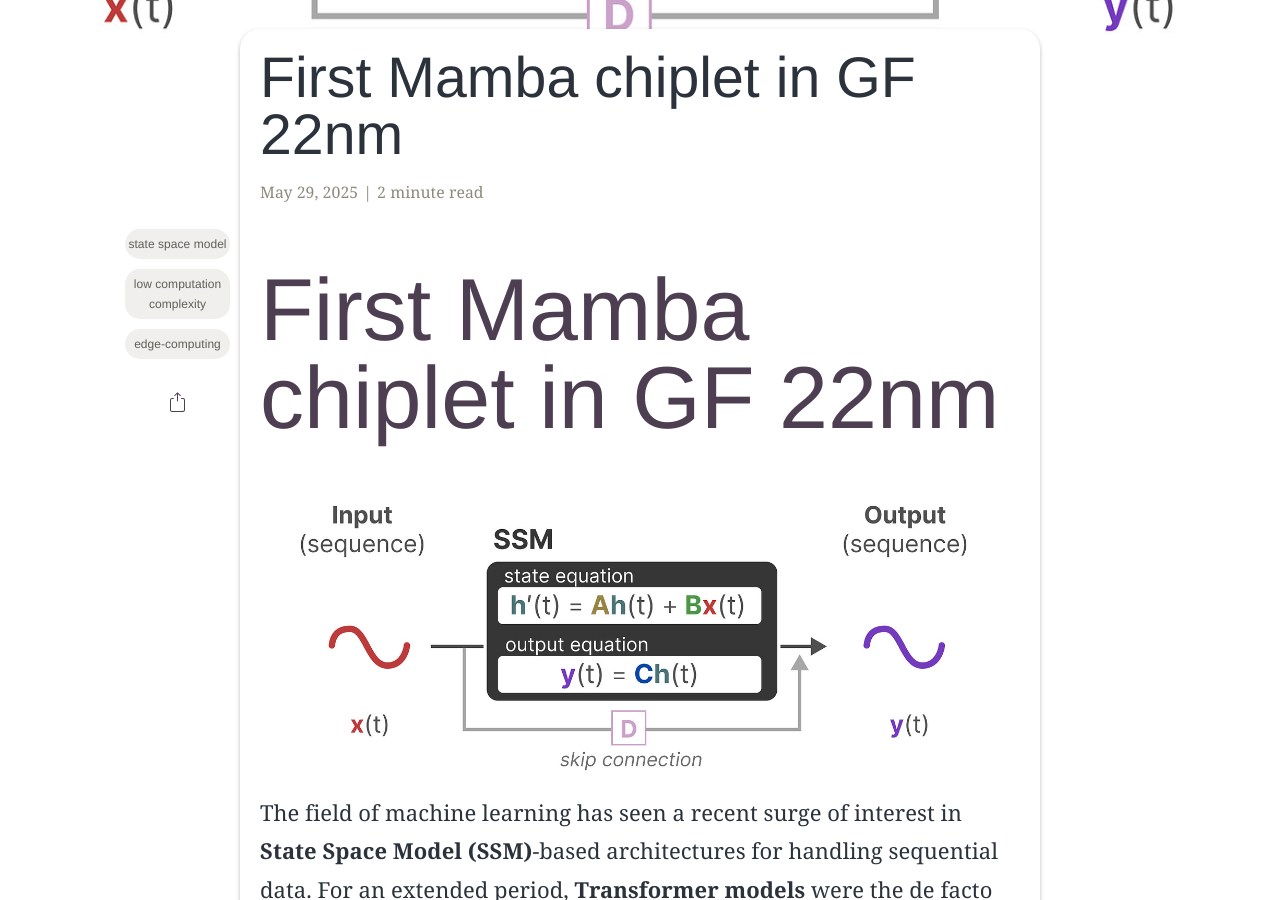
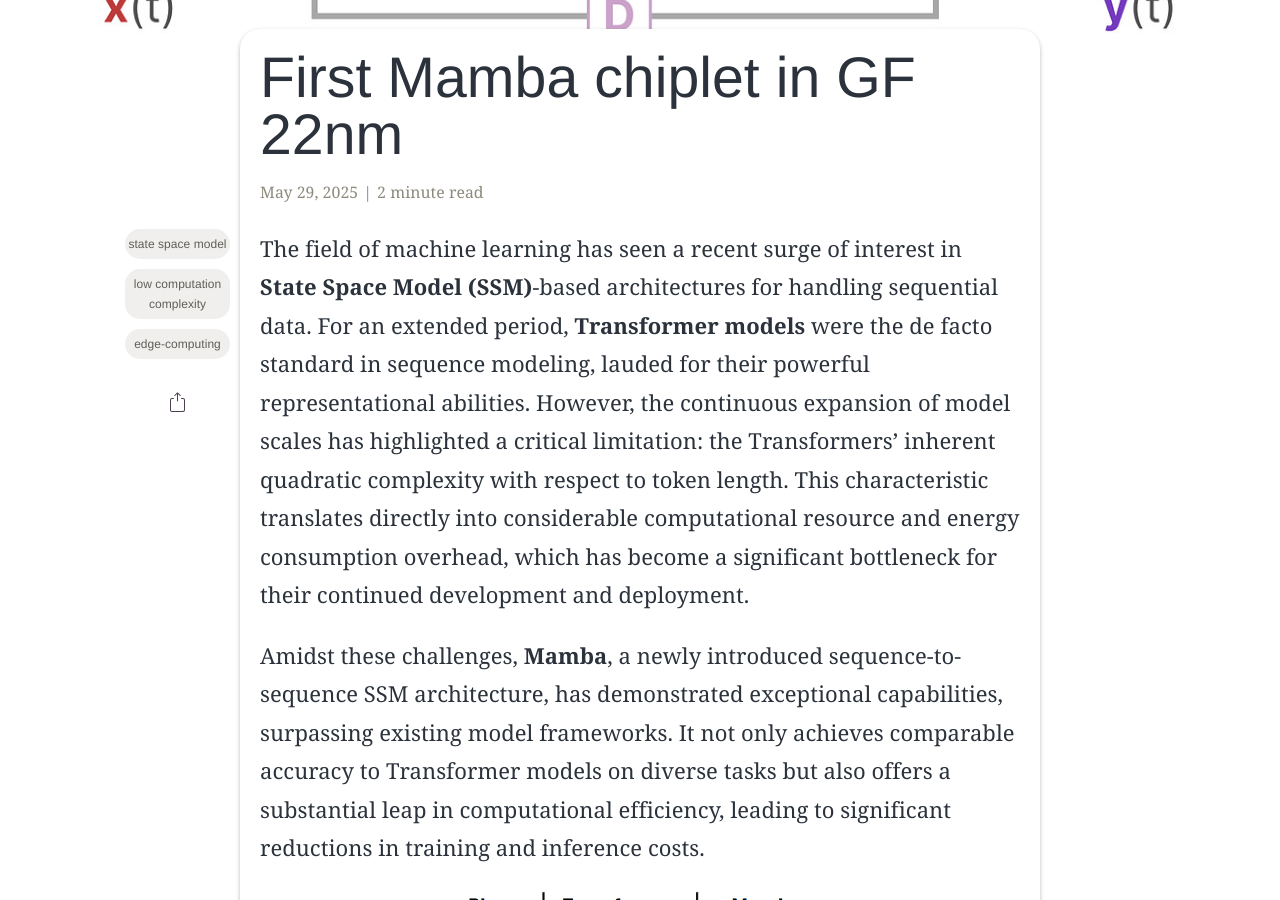
Before and after one commit to echip-from-elab/echip-from-elab.github.io, a Jekyll site: the page built from _posts/2021-03-24-starting-the-adventure.md, in a window 1280 px wide and 900 px high, scrolled down 558 px. Built offline with Jekyll 4.4.1, drawn with Linux system fonts in a browser that asks for light colours; some web fonts are replaced.

Commit message:
adjustment

```diff
--- a/_posts/2021-03-24-starting-the-adventure.md
+++ b/_posts/2021-03-24-starting-the-adventure.md
@@ -13,8 +13,8 @@ description: "Midlife career change: a disaster or an opportunity?"
 
 
 <!-- PDF generation  -->
-# First Mamba chiplet in GF 22nm
-![frontpage](https://github.com/echip-from-elab/echip-from-elab.github.io/blob/main/assets/img/posts/20210324/static_mamba.jpg?raw=true)
+<!-- # First Mamba chiplet in GF 22nm
+![frontpage](https://github.com/echip-from-elab/echip-from-elab.github.io/blob/main/assets/img/posts/20210324/static_mamba.jpg?raw=true) -->
 <!-- PDF generation  -->
 
 The field of machine learning has seen a recent surge of interest in **State Space Model (SSM)**-based architectures for handling sequential data. For an extended period, **Transformer models** were the de facto standard in sequence modeling, lauded for their powerful representational abilities. However, the continuous expansion of model scales has highlighted a critical limitation: the Transformers' inherent quadratic complexity with respect to token length. This characteristic translates directly into considerable computational resource and energy consumption overhead, which has become a significant bottleneck for their continued development and deployment.
```
